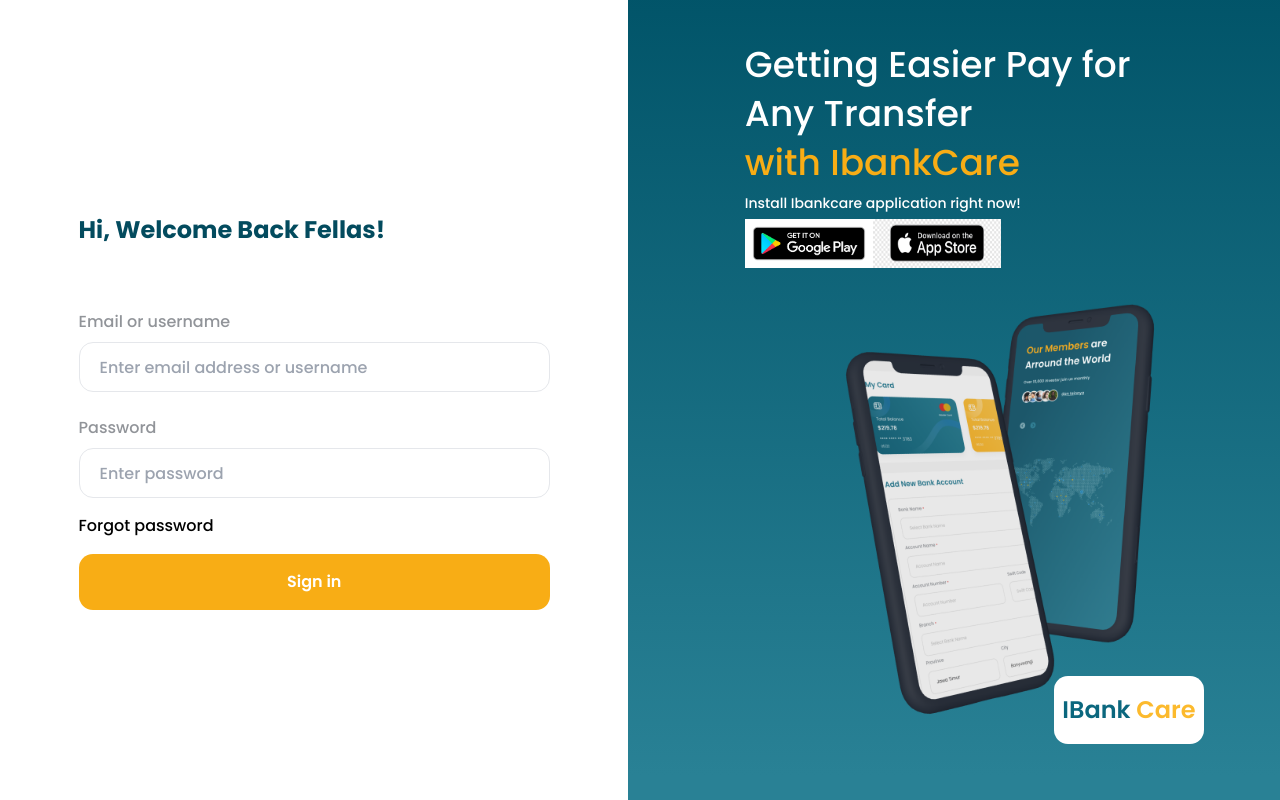
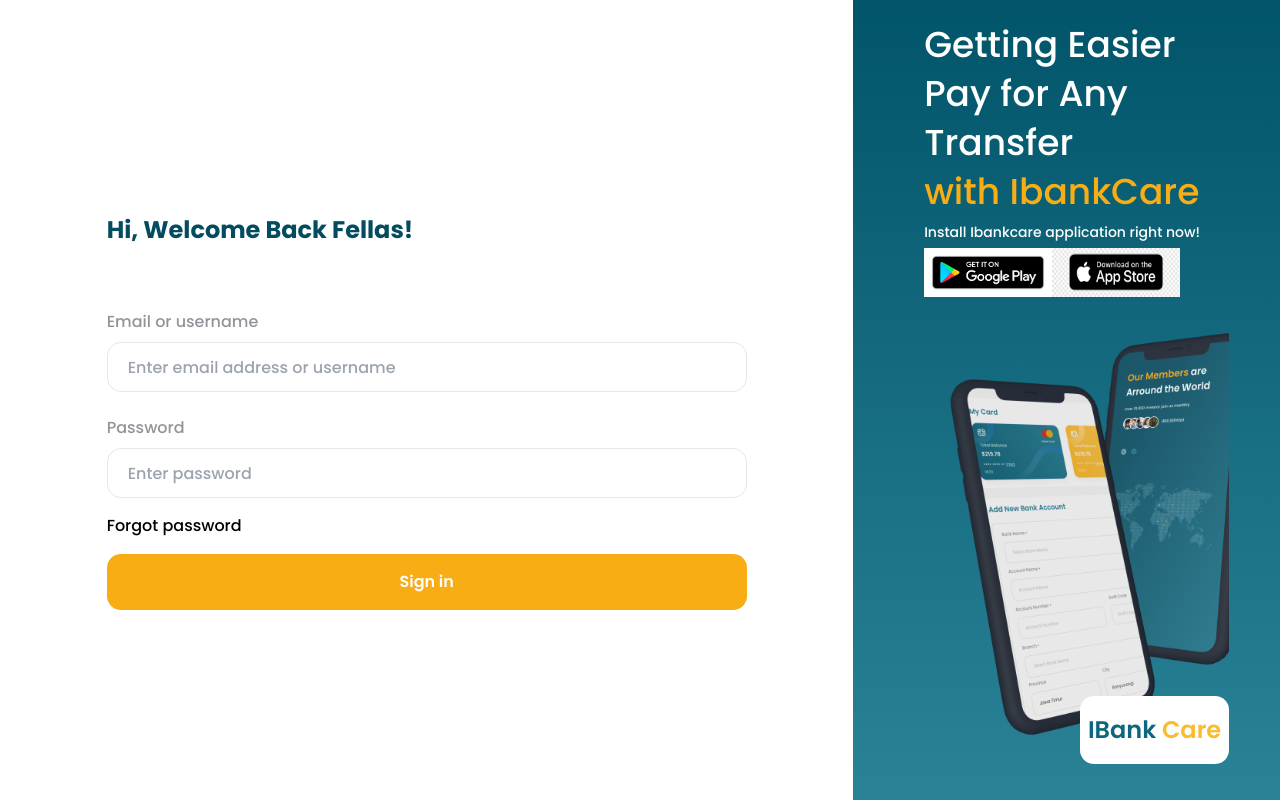
Before and after one commit to edafeoke/nextjs-bank, a Next.js app: page /login in a window 1280 px wide. Built offline with nearby package versions, Linux system fonts and the light colour scheme.

Commit message:
Fixed layour shift in login screen

```diff
--- a/app/login/page.tsx
+++ b/app/login/page.tsx
@@ -9,8 +9,8 @@
 export default function Login() {
 
   return (
-    <div className="w-screen h-screen [background:linear-gradient(180deg,rgb(1.31,84.41,105.19)_0%,rgb(41,129,149)_96.88%)] flex flex-col md:flex-row">
-      <div className="flex items-center justify-center bg-white bold w-full h-screen md:w-3/6">
+    <div className="w-screen h-screen  flex flex-col md:flex-row">
+      <div className="flex items-center justify-center bg-white bold w-full h-screen lg:w-4/6">
         <div className="w-3/4 flex flex-col">
           <h2 className="text-[#034B5E] font-bold text-2xl my-10">Hi, Welcome Back Fellas!</h2>
           <form className="w-full">
@@ -21,7 +21,7 @@
           </form>
         </div>
       </div>
-      <div className="hidden md:flex flex-col items-center justify-center h-full py-10 pl-10 [background:linear-gradient(180deg,rgb(1.31,84.41,105.19)_0%,rgb(41,129,149)_96.88%)]">
+      <div className="hidden lg:flex flex-col items-center justify-center h-full py-5 pl-5 bg-gradient w-2/6">
         <div className="w-3/4">
           <p className="text-[36px] text-white leading-[49px]">Getting Easier
             Pay for Any Transfer<br />
```
